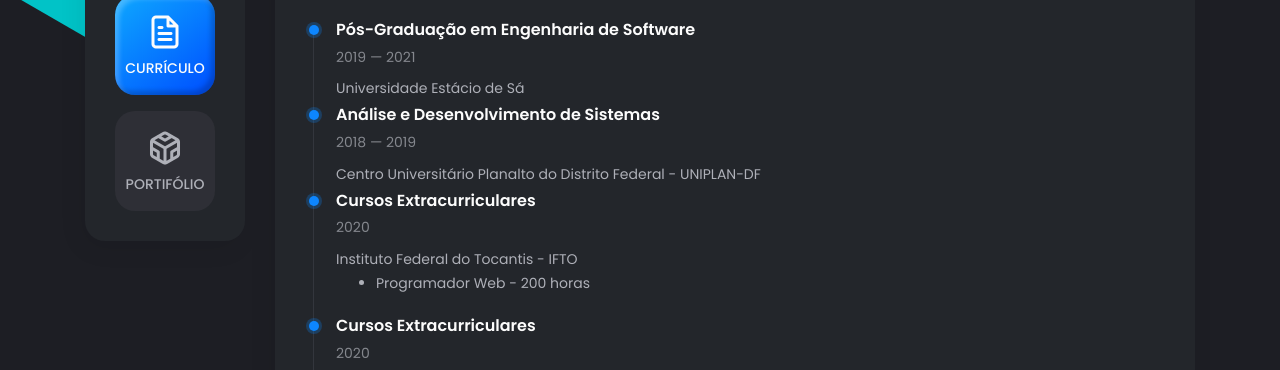
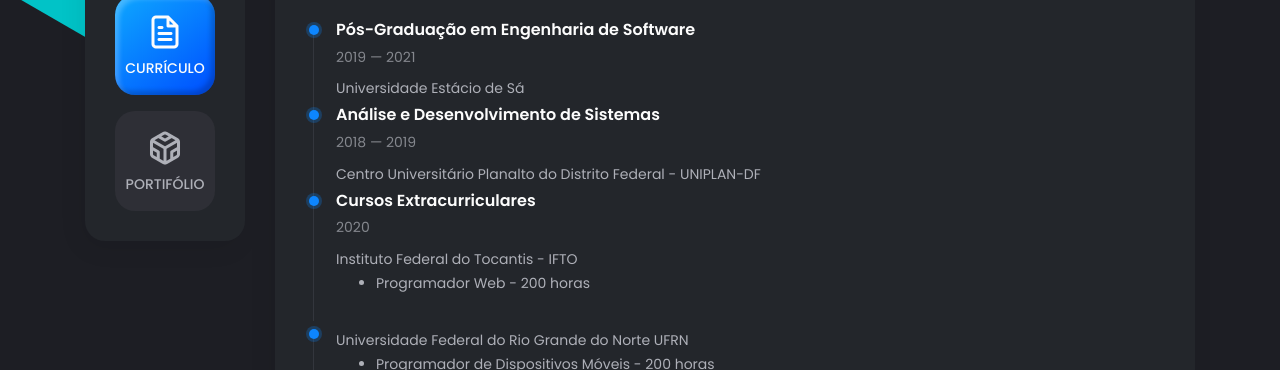
Before and after one commit to marcelosantiagok/marcelosantiagok.github.io, a plain HTML site: page resume.html in a window 1280 px wide. Shown: the part 424-794 px from the top of the page. Drawn offline with Linux system fonts and the light colour scheme; files whose address does not match are found by name.

Commit message:
Update resume

```diff
--- a/resume.html
+++ b/resume.html
@@ -147,8 +147,6 @@
                                         </ul>
                                     </article>
                                     <article class="timeline__item">
-                                        <h5 class="title title--h5 timeline__title">Cursos Extracurriculares</h5>
-                                        <span class="timeline__period">2020</span>
                                         <p class="timeline__description">Universidade Federal do Rio Grande do Norte
                                             UFRN</p>
                                         <ul>
```
